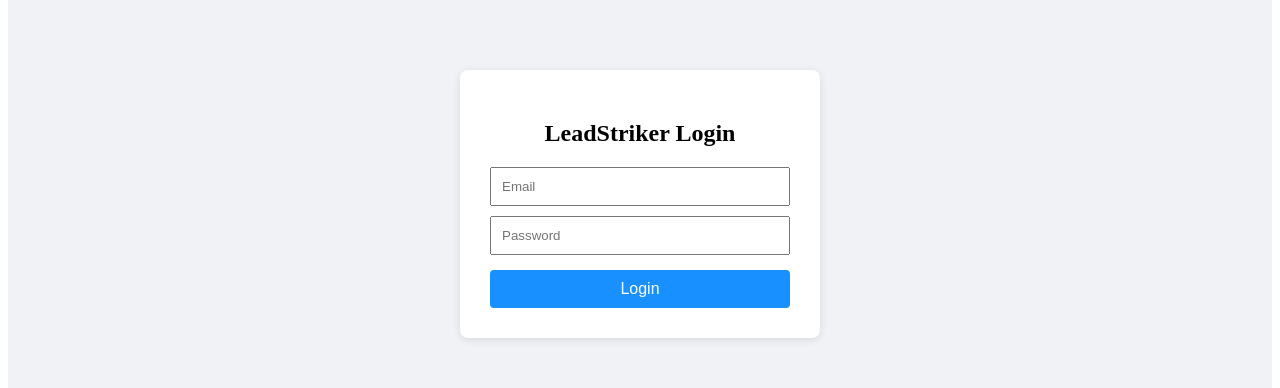
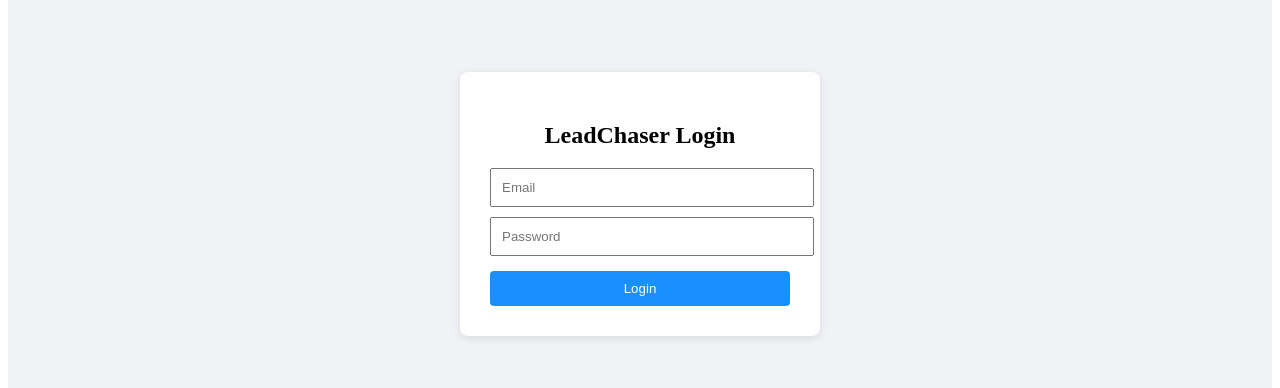
Before and after one commit to faisalchohan655-design/LeadStrikerfrontend-2, a React (Vite) app: page / in a window 1280 px wide. Shown: the part 204-592 px from the top of the page. Built offline with nearby package versions, Linux system fonts and the light colour scheme.

Commit message:
Update App.jsx

```diff
--- a/src/App.jsx
+++ b/src/App.jsx
@@ -1,59 +1,38 @@
 import { useState } from 'react'
 
 function App() {
+  const [page, setPage] = useState('login')
   const [email, setEmail] = useState('')
-  const [password, setPassword] = useState('')
 
   const handleLogin = (e) => {
     e.preventDefault()
-    alert('Login clicked!\nEmail: ' + email + '\nPassword: ' + password)
+    setPage('dashboard')
+  }
+
+  if (page === 'dashboard') {
+    return (
+      <div style={{padding: '40px', textAlign: 'center', background: '#f0f2f5', minHeight: '100vh'}}>
+        <h1>LeadChaser Dashboard 🎉</h1>
+        <p>Welcome {email}</p>
+        <div style={{marginTop: '30px', padding: '40px', background: 'white', borderRadius: '8px', display: 'inline-block'}}>
+          <h2>Total Leads: 0</h2>
+          <p>ابھی خالی ہے۔ بعد میں leads لائیں گے۔</p>
+        </div>
+        <br/>
+        <button onClick={() => setPage('login')} style={{marginTop: '20px', padding: '10px 20px', background: 'red', color: 'white', border: 'none', borderRadius: '4px'}}>
+          Logout
+        </button>
+      </div>
+    )
   }
 
   return (
-    <div style={{
-      display: 'flex',
-      justifyContent: 'center',
-      alignItems: 'center',
-      height: '100vh',
-      background: '#f0f2f5'
-    }}>
-      <form onSubmit={handleLogin} style={{
-        padding: '30px',
-        background: 'white',
-        borderRadius: '8px',
-        boxShadow: '0 2px 8px rgba(0,0,0,0.1)',
-        width: '300px'
-      }}>
-        <h2 style={{textAlign: 'center', marginBottom: '20px'}}>LeadStriker Login</h2>
-
-        <input
-          type="email"
-          placeholder="Email"
-          value={email}
-          onChange={(e) => setEmail(e.target.value)}
-          style={{width: '100%', padding: '10px', marginBottom: '10px', boxSizing: 'border-box'}}
-          required
-        />
-
-        <input
-          type="password"
-          placeholder="Password"
-          value={password}
-          onChange={(e) => setPassword(e.target.value)}
-          style={{width: '100%', padding: '10px', marginBottom: '15px', boxSizing: 'border-box'}}
-          required
-        />
-
-        <button type="submit" style={{
-          width: '100%',
-          padding: '10px',
-          background: '#1890ff',
-          color: 'white',
-          border: 'none',
-          borderRadius: '4px',
-          cursor: 'pointer',
-          fontSize: '16px'
-        }}>
+    <div style={{display: 'flex', justifyContent: 'center', alignItems: 'center', height: '100vh', background: '#f0f2f5'}}>
+      <form onSubmit={handleLogin} style={{padding: '30px', background: 'white', borderRadius: '8px', boxShadow: '0 2px 8px rgba(0,0,0,0.1)', width: '300px'}}>
+        <h2 style={{textAlign: 'center'}}>LeadChaser Login</h2>
+        <input type="email" placeholder="Email" value={email} onChange={(e) => setEmail(e.target.value)} style={{width: '100%', padding: '10px', marginBottom: '10px'}} required />
+        <input type="password" placeholder="Password" style={{width: '100%', padding: '10px', marginBottom: '15px'}} required />
+        <button type="submit" style={{width: '100%', padding: '10px', background: '#1890ff', color: 'white', border: 'none', borderRadius: '4px', cursor: 'pointer'}}>
           Login
         </button>
       </form>
```
